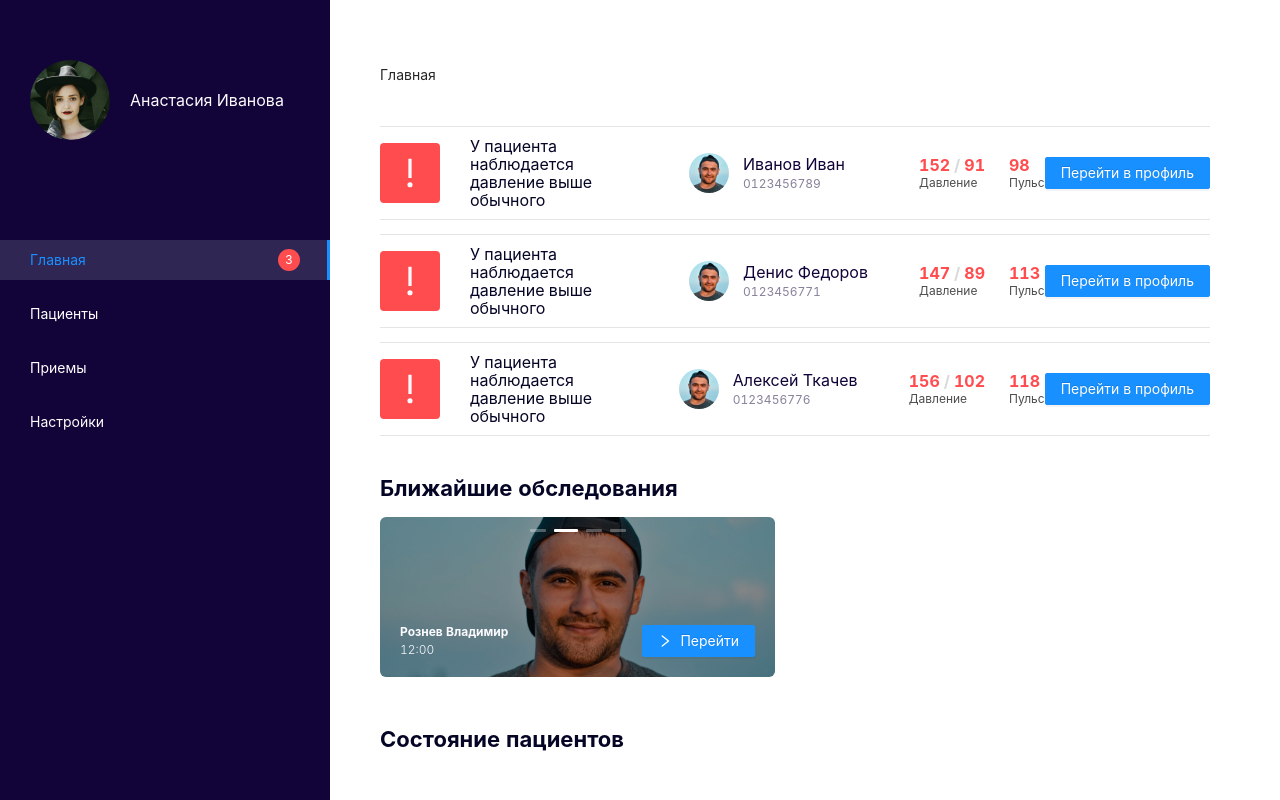
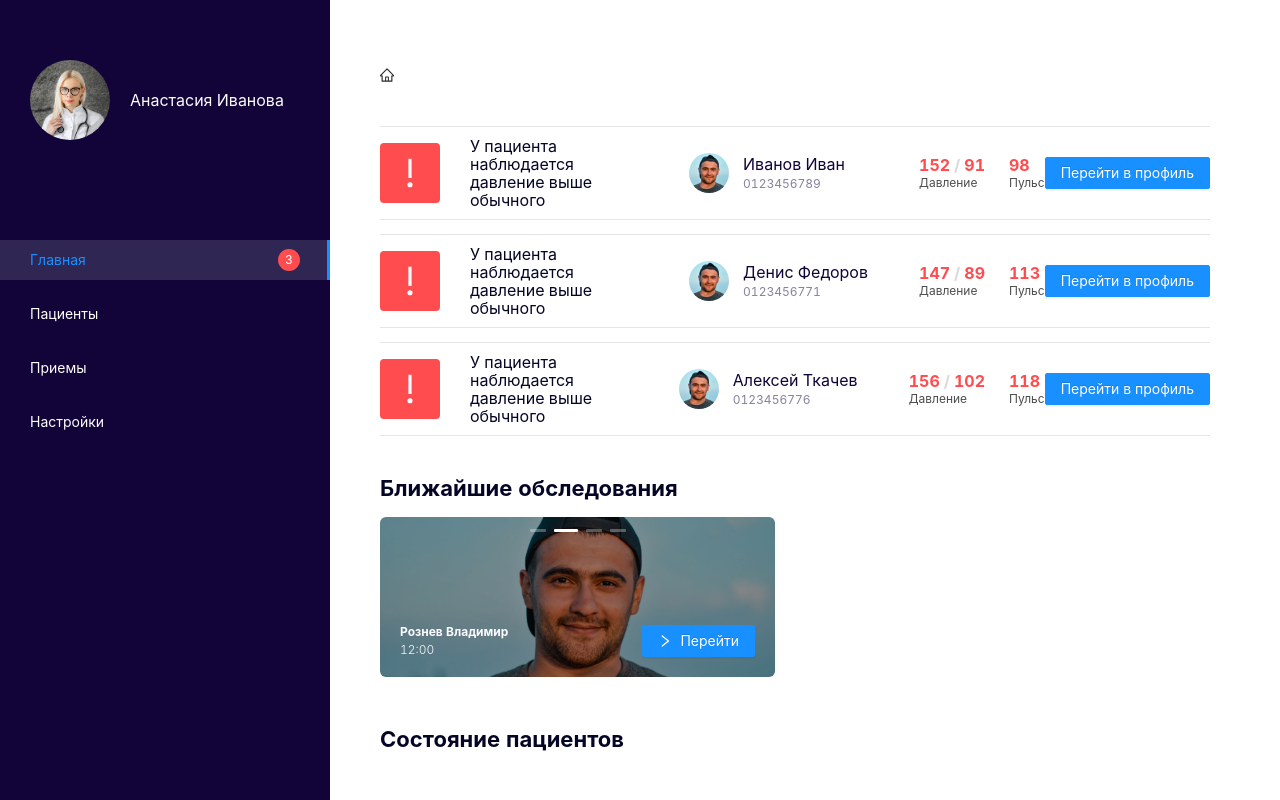
Before and after one commit to KYLFYK/miac_web, a React (Create React App) app: page / in a window 1280 px wide. Built offline with nearby package versions, Linux system fonts and the light colour scheme.

Commit message:
Home fix

```diff
--- a/src/components/home/Home.js
+++ b/src/components/home/Home.js
@@ -2,10 +2,10 @@ import React from "react"
 
 import styles from './Home.module.scss'
 
-import { ExclamationOutlined, RightOutlined } from "@ant-design/icons"
+import { ExclamationOutlined, RightOutlined, HomeOutlined } from "@ant-design/icons"
 
 import User from '../../global/user/User'
-import { Button, Carousel, Progress, Card } from "antd"
+import { Button, Carousel, Progress, Card, Breadcrumb } from "antd"
 import { NavLink } from "react-router-dom"
 
 const colors = {
@@ -106,6 +106,12 @@ const Slider = (props) => {
 
 const Home = (props) => {
 	return (
+		<>
+			<Breadcrumb>
+				<Breadcrumb.Item href="/">
+					<HomeOutlined />
+				</Breadcrumb.Item>
+			</Breadcrumb>
 			<div className={styles.wrapper}>
 				{ <AlertWrapper alertUsers={props.alertUsers} haveAlerts={props.haveAlert} /> }
 				<div className={styles.widgets}>
@@ -181,6 +187,7 @@ const Home = (props) => {
 					</div>
 				</div>
 			</div>
+		</>
 	)
 }
 
--- a/src/global/App.js
+++ b/src/global/App.js
@@ -7,21 +7,6 @@ import { Breadcrumb } from "antd"
 import MenuContainer from "./menu/MenuContainer"
 import HomeContainer from "../components/home/HomeContainer"
 
-const routes = [
-    {
-        path: '/',
-        breadcrumbName: 'Главная',
-    }
-];
-function itemRender(route, params, routes, paths) {
-    const last = routes.indexOf(route) === routes.length - 1;
-    return last ? (
-        <span>{route.breadcrumbName}</span>
-    ) : (
-        <NavLink to={paths.join('/')}>{route.breadcrumbName}</NavLink>
-    );
-}
-
 function App() {
   return (
       <BrowserRouter>
@@ -30,7 +15,6 @@ function App() {
                 <MenuContainer />
             </aside>
             <div className={styles.content}>
-                <Breadcrumb itemRender={itemRender} routes={routes} />
                 <Route exact path={['/home', '/']} render={() => <HomeContainer />} />
             </div>
         </div>
--- a/src/global/menu/Menu.module.scss
+++ b/src/global/menu/Menu.module.scss
@@ -19,8 +19,7 @@
 
 			img {
 				object-fit: contain;
-				min-width: 100%;
-				min-height: 100%;
+				width: 100%;
 			}
 		}
 
```
Also changed, not shown: src/assts/user-image.jpg. Lines whose indentation alone changed are shown as unchanged.
